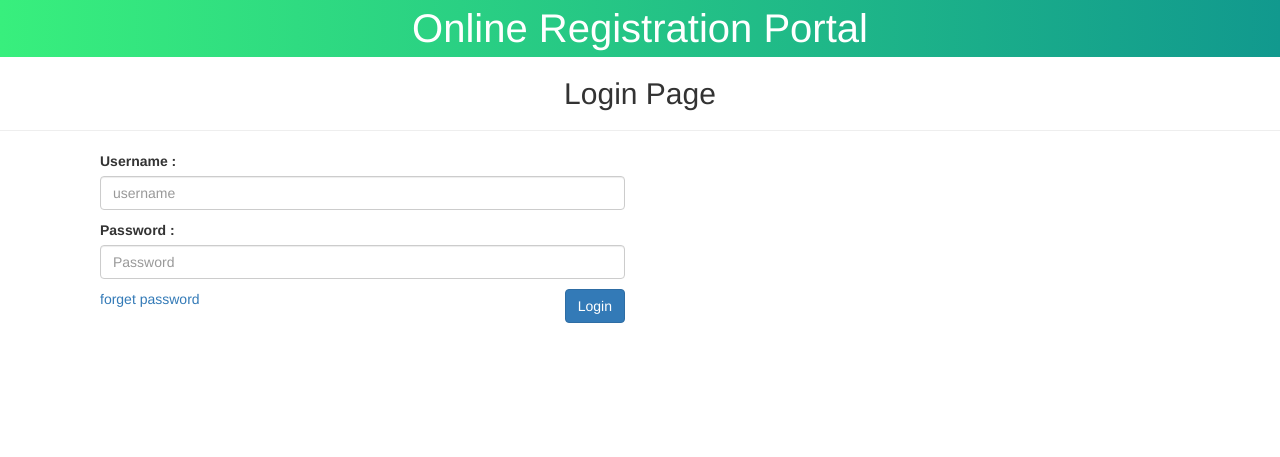
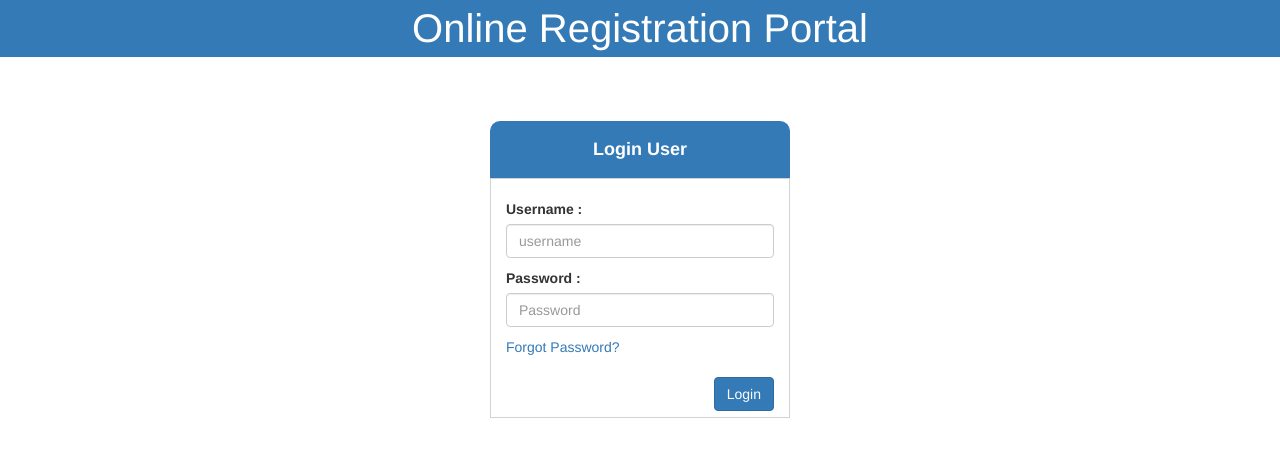
Before and after one commit to al-architjain/al_Semester_Online_Registration_Portal, a Django app: page /login/ in a window 1280 px wide. Shown: the top 457 px of the page. Run offline with Django 3.2, Linux system fonts and the light colour scheme; some libraries are stand-ins or nearby versions.

Commit message:
customise change passeord and login HTML

```diff
--- a/SORP/sorp_app/templates/base.html
+++ b/SORP/sorp_app/templates/base.html
@@ -1,6 +1,7 @@
 <!DOCTYPE html>
 <html lang="en">
 	<head>
+
 		<title>{% block title %}{% endblock %}</title>
 
 		{% block meta %}
@@ -25,9 +26,7 @@
 	<body>
 		<!-- Permanent body_content -->
 		<!--------------------->
-		<div style="background: #11998e;
-			background: -webkit-linear-gradient(to right, #38ef7d, #11998e);
-			background: linear-gradient(to right, #38ef7d, #11998e);" class="text-center">
+		<div style="background: #337ab7;"class="text-center">
 			<p style="font-size: 40px; color: white">Online Registration Portal</p>
 		</div>
 
--- a/SORP/sorp_app/templates/sorp_app/login.html
+++ b/SORP/sorp_app/templates/sorp_app/login.html
@@ -2,19 +2,47 @@
     {% block title %}
         Login Page
     {% endblock %}
+    {% block styles %}
+        <style>
+            div.container {
+                max-width: 300px;
+                margin: 5% auto;
+            }
+
+            header {
+                background: #337ab7;
+                font-size: 18px;
+                color: white;
+                width: 100%;
+                padding: 15px;
+                margin: auto;
+                border: 1px solid #337ab7;
+                border-bottom: none;
+                border-radius: 10px 10px 0 0;
+            }
+        </style>
+	{% endblock %}
     {% block bodycontent %}
+        <div class="container">
+            <div class="row">
+                    <header class="text-center"><b>Login User</b></header>
+            </div>
 
-        <h2 style="text-align:center">Login Page</h2>
-        <hr>
-        <div class="container">
-            <form class="col-lg-6" method="POST">
+             <div style="border: 1px solid lightgray;" class="row">
+                    <div class="col-md-12 col-sm-12 col-12">
+                        <br>
+                        <form method="POST">
                             {% csrf_token %}
                                 {% if invalid %}
                                     <p class="alert alert-danger">Your username/password combo doesn't exist.</p>
                                 {% endif %}
                             {{ form.as_p }}
+                            <a href="/pass_reset/password_reset">Forgot Password?</a>
+                            <br><br>
                             <input class="btn btn-primary pull-right" type="submit" value="Login" />
-				<a href="/pass_reset/password_reset">forget password</a>
                         </form>
+                        <br><br>
+                    </div>
+             </div>
         </div>
     {% endblock %}
--- a/SORP/sorp_app/templates/sorp_app/reg_profile.html
+++ b/SORP/sorp_app/templates/sorp_app/reg_profile.html
@@ -65,7 +65,7 @@
 
 
     {% block bodycontent %}
-        <a style="font-size: 120%; margin-right:20px;" class="pull-right" href="/login/">LogOut</a>
+        <a style="font-size: 120%; margin-right:20px;" class="btn btn-primary pull-right" href="/login/">LogOut</a>
         <br><br>
 
         <div class="container">
--- a/SORP/sorp_app/views.py
+++ b/SORP/sorp_app/views.py
@@ -228,18 +228,20 @@ from django.contrib.auth.forms import PasswordChangeForm
 from django.contrib import messages
 from django.contrib.auth import update_session_auth_hash
 
+@login_required()
 def change_password(request):
     if request.method == 'POST':
         pcform = PasswordChangeForm(request.user, request.POST)
-        if form.is_valid():
-            user = form.save()
+        if pcform.is_valid():
+            user = pcform.save()
             update_session_auth_hash(request, user)  # Important!
             messages.success(request, 'Your password was successfully updated!')
-            return redirect('sorp_app:user_login_page')
+            return redirect('sorp_app:user_profile_page')
 
         else:
             messages.error(request, 'Please correct the error below.')
+            return render(request, 'sorp_app/stu_password_change.html', {'pcform': pcform})
 
     else:
         pcform = PasswordChangeForm(request.user)
-        return render(request, 'sorp_app/change_password.html', {'pcform': pcform})
+        return render(request, 'sorp_app/stu_password_change.html', {'pcform': pcform})
```
Also changed, not shown: SORP/sorp_app/templates/sorp_app/reg_addstudent.html (+8 -4 lines), SORP/sorp_app/templates/sorp_app/stu_password_change.html (added, +78 -0 lines), SORP/sorp_app/templates/sorp_app/stu_profile.html (+23 -19 lines), SORP/sorp_app/templates/sorp_app/index.png (added). Lines whose indentation alone changed are shown as unchanged.
